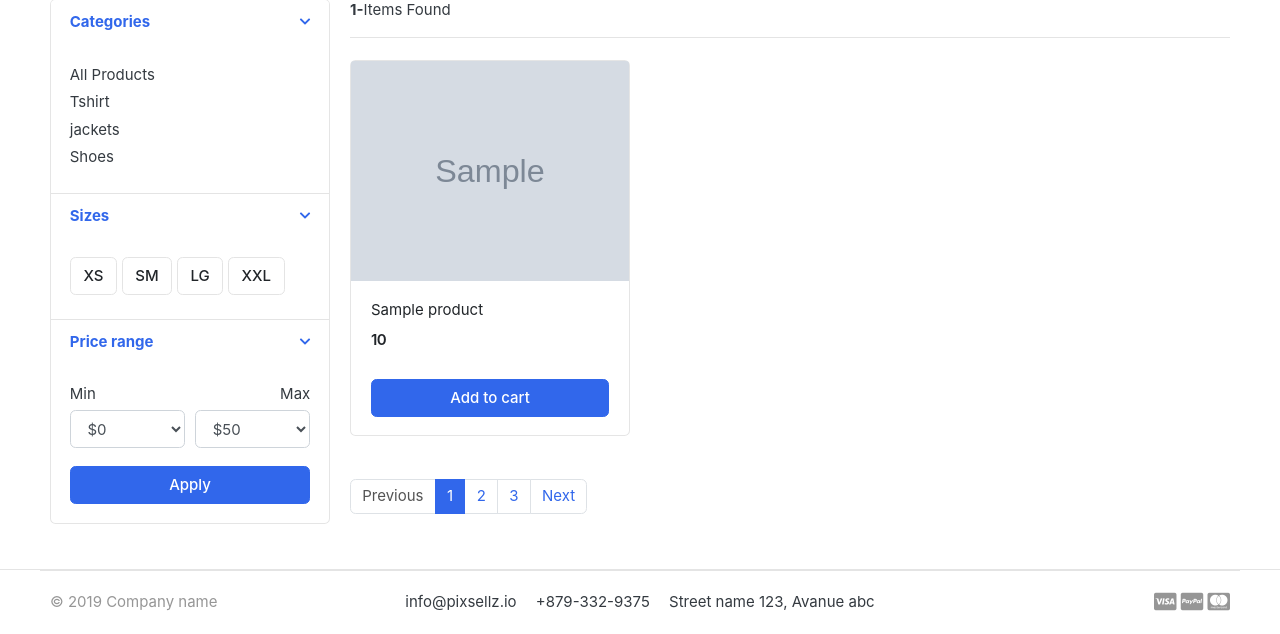
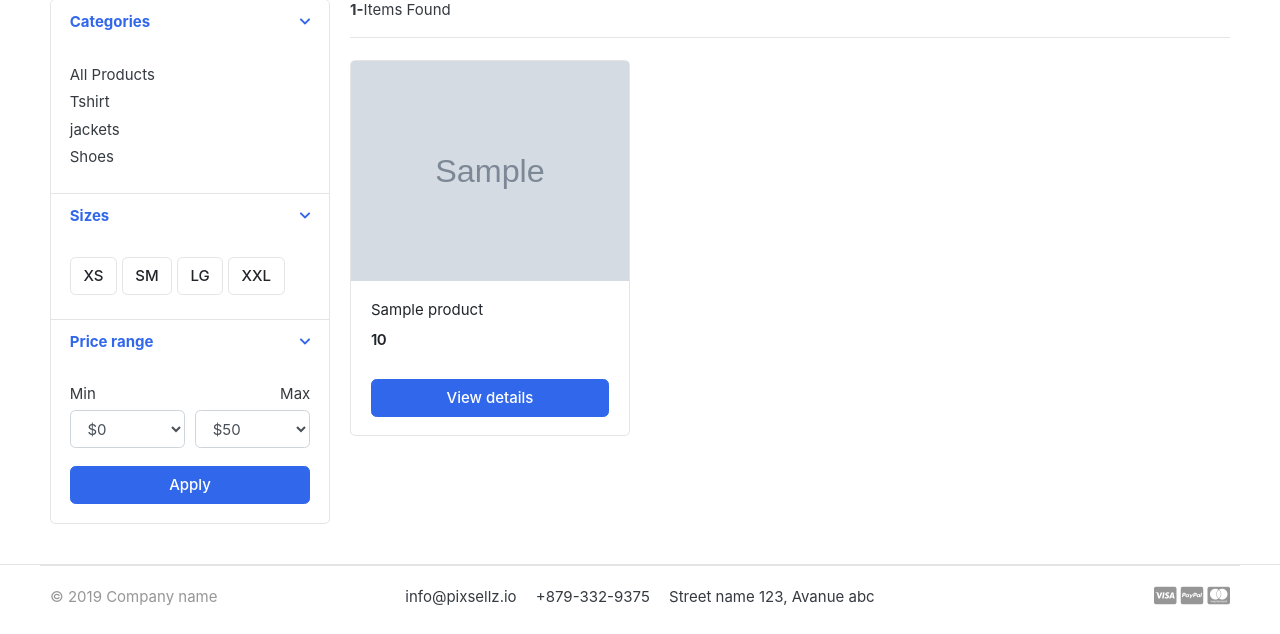
Before and after one commit to almas-yaseen/new, a Django app: page /store/ in a window 1280 px wide. Shown: the part 295-929 px from the top of the page. After the commit the page ends 901 px from the top, so only its background shows below. Run offline with Django 5.2, Linux system fonts and the light colour scheme; data comes from the database, SQL or seed files in the repository; tables that the repository leaves empty hold one stand-in row (values such as "Sample post"); grey boxes marked "Sample" are stand-in pictures; some libraries are stand-ins or nearby versions; some web fonts are replaced.

Commit message:
cart functionality

```diff
--- /dev/null
+++ b/shop/carts/context_processors.py
@@ -0,0 +1,18 @@
+from .models import CartItem ,Cart
+from carts.views import _cart_id
+
+def counter(request):
+    cart_count=0
+    if 'admin' in request.path:
+        return {}
+    else:
+        try:
+            cart = Cart.objects.filter(cart_id=_cart_id(request))
+            cart_items = CartItem.objects.all().filter(cart=cart[:1])
+            for cart_item in cart_items:
+                cart_count += cart_item.quantity
+
+        except Cart.DoesNotExist:
+            cart_count = 0
+
+    return dict(cart_count=cart_count)
--- a/shop/shop/settings.py
+++ b/shop/shop/settings.py
@@ -67,6 +67,7 @@ TEMPLATES = [
                 'django.contrib.auth.context_processors.auth',
                 'django.contrib.messages.context_processors.messages',
                 'products.context_processors.menu_links',
+                'carts.context_processors.counter',
             ],
         },
     },
--- a/shop/store/views.py
+++ b/shop/store/views.py
@@ -1,5 +1,9 @@
 from django.shortcuts import render,get_object_or_404
 from .models import Product,Category
+from django.http import HttpResponse
+from carts.models import CartItem,Cart
+from carts.views import _cart_id
+from django.core.paginator import EmptyPage,PageNotAnInteger,Paginator
 # Create your views here.
 
 def store(request,category_slug=None):
@@ -8,14 +12,21 @@ def store(request,category_slug=None):
     product_count:0
     if category_slug !=None:
         categories = get_object_or_404(Category,slug=category_slug)
+        paginator = Paginator(products,3)
+        page = request.GET.get('page')
+        paged_products = paginator.get_page(page)
         products = Product.objects.filter(category=categories)
         product_count = products.count()
     else:
         products = Product.objects.all().filter(is_available=True)
+        paginator = Paginator(products,3)
+        page = request.GET.get('page')
+        paged_products = paginator.get_page(page)
         product_count = products.count()
     context = {
-        'products':products,
+        'products':paged_products,
         'product_count':product_count,
+
 
     }
     return render(request,'store/store.html',context)
@@ -24,12 +35,15 @@ def store(request,category_slug=None):
 def product_detail(request,category_slug,product_slug):
     try:
         single_product = Product.objects.get(category__slug=category_slug,slug=product_slug)
+        in_cart = CartItem.objects.filter(cart__cart_id=_cart_id(request),product=single_product).exists()
+
 
     except Exception as e:
         raise e
 
     context = {
-        'single_product':single_product
+        'single_product':single_product,
+        'in_cart':in_cart,
     }
 
 
--- a/shop/templates/includes/navbar.html
+++ b/shop/templates/includes/navbar.html
@@ -68,9 +68,9 @@
                                 <a href="./register.html"> Register</a>
                             </div>
                         </div>
-                        <a href="./cart.html" class="widget-header pl-3 ml-3">
+                        <a href=".{% url 'cart' %}" class="widget-header pl-3 ml-3">
                             <div class="icon icon-sm rounded-circle border"><i class="fa fa-shopping-cart"></i></div>
-                            <span class="badge badge-pill badge-danger notify">0</span>
+                            <span class="badge badge-pill badge-danger notify">{{cart_count}}</span>
                         </a>
                     </div> <!-- widgets-wrap.// -->
                 </div> <!-- col.// -->
--- a/shop/templates/store/store.html
+++ b/shop/templates/store/store.html
@@ -143,7 +143,7 @@
 
                         </div> <!-- price-wrap.// -->
                     </div>
-                    <a href="{% url 'add_cart' product.id %}" class="btn btn-block btn-primary">Add to cart </a>
+                    <a href="{{product.get_url}}" class="btn btn-block btn-primary">View details </a>
                 </figcaption>
             </figure>
         </div> <!-- col.// -->
@@ -153,13 +153,31 @@
 
 
     <nav class="mt-4" aria-label="Page navigation sample">
+        {% if  products.has_other_pages %}
       <ul class="pagination">
+      {% if products.has_previous %}
+        <li class="page-item "><a class="page-link" href="?page={{products.previous_page_number}}">Previous</a></li>
+        {% else %}
         <li class="page-item disabled"><a class="page-link" href="#">Previous</a></li>
-        <li class="page-item active"><a class="page-link" href="#">1</a></li>
-        <li class="page-item"><a class="page-link" href="#">2</a></li>
-        <li class="page-item"><a class="page-link" href="#">3</a></li>
-        <li class="page-item"><a class="page-link" href="#">Next</a></li>
+        {% endif %}
+
+{% for i in products.paginator.page_range %}
+{% if products.number == i %}
+        <li class="page-item active"><a class="page-link" href="#">{{i}}</a></li>
+        {% else %}
+        <li class="page-item "><a class="page-link" href="?page={{i}}">{{i}}</a></li>
+{% endif %}
+        {% endfor %}
+
+        {% if products.has_next %}
+
+        <li class="page-item"><a class="page-link" href="?page={{products.next_page_number}}">Next</a></li>
+
+        {% else %}
+        <li class="page-item disabled"><a class="page-link" href="#">Next</a></li>
+        {% endif %}
       </ul>
+      {% endif %}
     </nav>
 
         </main> <!-- col.// -->
```
Also changed, not shown: shop/templates/store/product_detail.html (+6 -1 lines).
